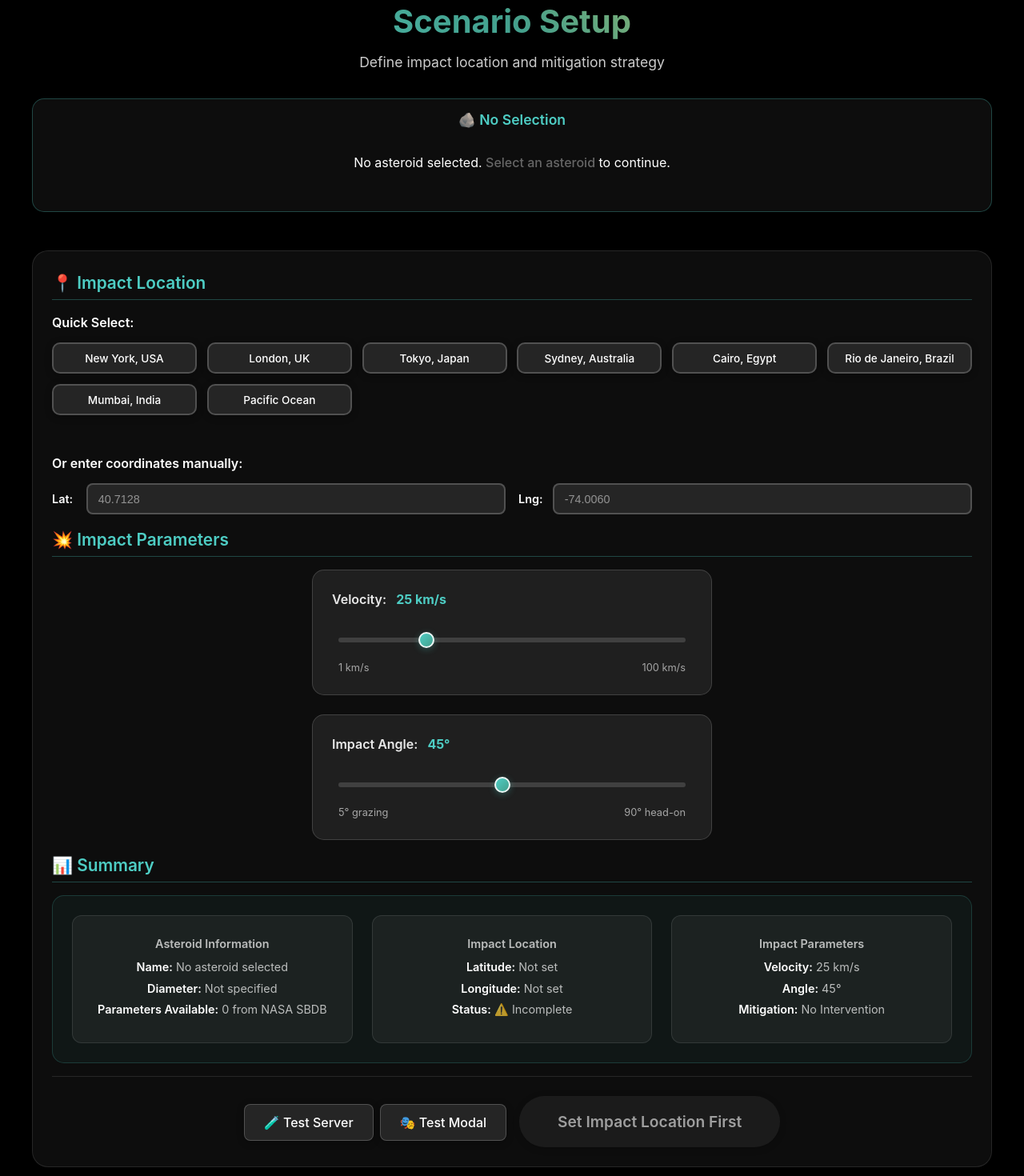
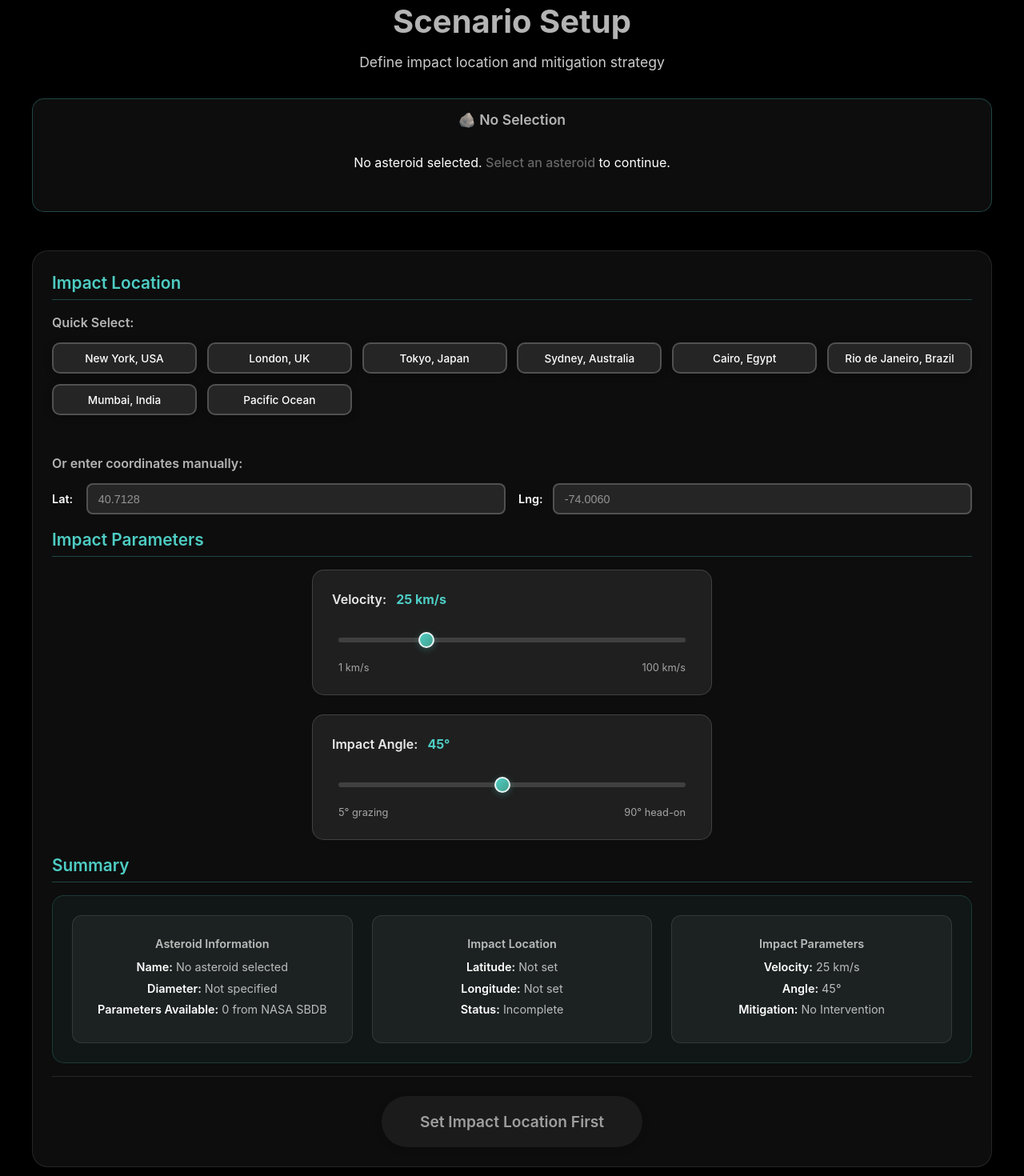
Before and after one commit to Adithya-Venkatraman05/Meteor-Madness-AI-based-Meteor-defletion, a React (Vite) app in the folder client/: page /simulation/scenario-setup in a window 1280 px wide. Shown: the part 120-1590 px from the top of the page at 80% size. Built offline with nearby package versions, Linux system fonts and the light colour scheme.

Commit message:
changes in css

```diff
--- a/client/src/components/HomeScreen.jsx
+++ b/client/src/components/HomeScreen.jsx
@@ -11,8 +11,7 @@ const HomeScreen = () => {
   };
 
   const handleCheckDataClick = () => {
-    // TODO: Navigate to data page when data components are ready
-    console.log('Navigate to Check Data');
+    navigate('/simulation/predefined');
   };
 
   return (
--- a/client/src/components/ScenarioSetup.css
+++ b/client/src/components/ScenarioSetup.css
@@ -50,10 +50,7 @@
   font-size: 2.5rem;
   font-weight: bold;
   margin-bottom: 1rem;
-  background: linear-gradient(45deg, #4ecdc4, #44a08d, #ffcd3c);
-  -webkit-background-clip: text;
-  -webkit-text-fill-color: transparent;
-  background-clip: text;
+  color: #b4b4b4ff;
 }
 
 .scenario-subtitle {
@@ -97,7 +94,7 @@
 }
 
 .asteroid-summary h3 {
-  color: var(--primary-color);
+  color: #b4b4b4ff;
   margin-bottom: 0.5rem;
   font-weight: 600;
 }
@@ -134,10 +131,10 @@
 
 .section-title {
   font-size: 1.5rem;
-  color: var(--primary-color);
+  color: #b4b4b4ff;
   margin-bottom: 1.5rem;
   padding-bottom: 0.5rem;
-  border-bottom: 2px solid rgba(78, 205, 196, 0.3);
+  border-bottom: 2px solid rgba(180, 180, 180, 0.3);
   font-weight: 600;
 }
 
@@ -155,7 +152,7 @@
 
 .quick-locations h4,
 .manual-coordinates h4 {
-  color: var(--text-color);
+  color: #b4b4b4ff;
   margin-bottom: 1rem;
   font-size: 1.1rem;
   font-weight: 600;
@@ -277,7 +274,7 @@
 }
 
 .map-selection h4 {
-  color: var(--text-color);
+  color: #b4b4b4ff;
   margin-bottom: 1rem;
   font-size: 1rem;
   font-weight: 600;
@@ -395,7 +392,7 @@
 }
 
 .strategy-card h4 {
-  color: var(--text-color);
+  color: #b4b4b4ff;
   margin-bottom: 0.75rem;
   font-size: 1.1rem;
   font-weight: 600;
@@ -668,7 +665,7 @@
 .essential-parameters h4,
 .optional-parameters h4,
 .orbital-elements h4 {
-  color: var(--primary-color);
+  color: #b4b4b4ff;
   font-size: 16px;
   font-weight: 600;
   margin-bottom: 16px;
@@ -677,19 +674,10 @@
   gap: 8px;
 }
 
-.essential-parameters h4::before {
-  content: "⭐";
-  font-size: 18px;
-}
-
-.optional-parameters h4::before {
-  content: "🔧";
-  font-size: 18px;
-}
-
+.essential-parameters h4::before,
+.optional-parameters h4::before,
 .orbital-elements h4::before {
-  content: "🌌";
-  font-size: 18px;
+  display: none;
 }
 
 .parameter-card {
@@ -834,7 +822,7 @@
 }
 
 .orbital-elements h4 {
-  color: var(--primary-color);
+  color: #b4b4b4ff;
   margin-bottom: 1rem;
   font-size: 1.1rem;
   font-weight: 600;
@@ -868,7 +856,7 @@
 }
 
 .summary-card h4 {
-  color: var(--primary-color);
+  color: #b4b4b4ff;
   margin-bottom: 0.8rem;
   font-size: 1rem;
   font-weight: 600;
@@ -935,7 +923,7 @@
 
 .modal-header h2 {
   margin: 0;
-  color: var(--primary-color);
+  color: #b4b4b4ff;
   font-size: 1.5rem;
   font-weight: 600;
 }
@@ -985,7 +973,7 @@
 }
 
 .analysis-section h3 {
-  color: var(--primary-color);
+  color: #b4b4b4ff;
   margin-bottom: 1rem;
   font-size: 1.2rem;
   font-weight: 600;
--- a/client/src/components/ScenarioSetup.jsx
+++ b/client/src/components/ScenarioSetup.jsx
@@ -8,25 +8,25 @@ const mitigationStrategies = [
     value: 'none',
     name: 'No Intervention',
     description: 'Observe natural trajectory',
-    icon: '👁️'
+    icon: ''
   },
   {
     value: 'kinetic_impactor',
     name: 'Kinetic Impactor',
     description: 'High-speed spacecraft collision',
-    icon: '🚀'
+    icon: ''
   },
   {
     value: 'gravity_tractor',
     name: 'Gravity Tractor',
     description: 'Gradual gravitational deflection',
-    icon: '🛰️'
+    icon: ''
   },
   {
     value: 'nuclear',
     name: 'Nuclear Deflection',
     description: 'Nuclear device detonation',
-    icon: '💥'
+    icon: ''
   },
   {
     value: 'ion_beam',
@@ -558,57 +558,9 @@ const ScenarioSetup = () => {
     }
   };
 
-  // Test function for debugging
-  const testAPI = async () => {
-    console.log('🧪 Testing API connectivity...');
-    try {
-      const response = await fetch('http://localhost:8001/health');
-      const data = await response.json();
-      console.log('✅ Server is running:', data);
-      alert(`Server Status: ${data.status}`);
-    } catch (error) {
-      console.error('❌ Server connection failed:', error);
-      alert(`Server Error: ${error.message}`);
-    }
-  };
 
-  // Test modal functionality
-  const testModal = () => {
-    console.log('🧪 Testing modal...');
-    const mockResponse = {
-      success: true,
-      impact_analysis: {
-        energy_calculations: {
-          tnt_equivalent: 15.5,
-          kinetic_energy_joules: 6.5e15
-        },
-        impact_mechanics: {
-          impact_type: 'airburst',
-          airburst_altitude_km: 8.5,
-          crater_diameter_m: 0,
-          seismic_magnitude: 7.2
-        }
-      },
-      casualty_analysis: {
-        estimated_casualties: {
-          fatalities: 125000
-        }
-      },
-      analysis_summary: {
-        max_impact_radius_km: 45.2
-      },
-      asteroid_parameters: {
-        calculated_properties: {
-          approach_velocity_ms: 18500,
-          impact_angle_degrees: 45
-        }
-      }
-    };
 
-    setPhysicsResponse(mockResponse);
-    setShowModal(true);
-    console.log('🎉 Mock modal opened');
-  };
+
 
   // Direct analysis function (bypasses form submission)
   const handleDirectAnalysis = async () => {
@@ -670,10 +622,10 @@ const ScenarioSetup = () => {
               <div className="asteroid-info-compact">
                 <div className="data-status-inline">
                   <span><strong>NASA SBDB:</strong> {Object.keys(asteroidParameters).length} params</span>
-                  {selectedAsteroid.success === false && <span style={{color: '#ff6b6b'}}>⚠️ Limited data</span>}
+                  {selectedAsteroid.success === false && <span style={{color: '#ff6b6b'}}>Limited data</span>}
                 </div>
                 {parameterErrors.general && (
-                  <div className="parameter-error">⚠️ {parameterErrors.general}</div>
+                  <div className="parameter-error">{parameterErrors.general}</div>
                 )}
               </div>
             ) : (
@@ -687,7 +639,7 @@ const ScenarioSetup = () => {
         <form onSubmit={handleSubmit} className="scenario-form compact">
           {/* Impact Location */}
           <div className="form-section compact">
-            <h3 className="section-title">📍 Impact Location</h3>
+            <h3 className="section-title">Impact Location</h3>
 
             <div className="location-selection">
               <div className="quick-locations">
@@ -751,7 +703,7 @@ const ScenarioSetup = () => {
           {/* Asteroid Parameters from SBDB */}
           {selectedAsteroid && (
             <div className="form-section compact">
-              <h3 className="section-title">🪨 Asteroid Parameters</h3>
+              <h3 className="section-title"> Asteroid Parameters</h3>
 
               <div className="essential-parameters">
                 <h4>Essential Physical Properties</h4>
@@ -769,7 +721,7 @@ const ScenarioSetup = () => {
                       required
                     />
                     <span className="parameter-status">
-                      {asteroidParameters.diameter ? '✓ From NASA SBDB' : '⚠️ Required - Please enter'}
+                      {asteroidParameters.diameter ? 'From NASA SBDB' : 'Required - Please enter'}
                     </span>
                   </div>
 
@@ -786,7 +738,7 @@ const ScenarioSetup = () => {
                       <option value="ICY">Icy</option>
                     </select>
                     <span className="parameter-status">
-                      {asteroidParameters.geometric_albedo ? '✓ Estimated from albedo' : '🔧 Default selection'}
+                      {asteroidParameters.geometric_albedo ? 'Estimated from albedo' : 'Default selection'}
                     </span>
                   </div>
 
@@ -803,7 +755,7 @@ const ScenarioSetup = () => {
                       className={asteroidParameters.density ? 'prefilled' : 'empty'}
                     />
                     <span className="parameter-status">
-                      {asteroidParameters.density ? '🔧 Based on composition' : '⚪ Will auto-calculate'}
+                      {asteroidParameters.density ? 'Based on composition' : 'Will auto-calculate'}
                     </span>
                   </div>
 
@@ -819,7 +771,7 @@ const ScenarioSetup = () => {
                       className={asteroidParameters.mass ? 'prefilled' : 'empty'}
                     />
                     <span className="parameter-status">
-                      {asteroidParameters.mass ? '🔧 Calculated' : '⚪ Will auto-calculate'}
+                      {asteroidParameters.mass ? 'Calculated' : 'Will auto-calculate'}
                     </span>
                   </div>
                 </div>
@@ -952,7 +904,7 @@ const ScenarioSetup = () => {
             </div>
           )}          {/* Impact Parameters */}
           <div className="form-section compact">
-            <h3 className="section-title">💥 Impact Parameters</h3>
+            <h3 className="section-title">Impact Parameters</h3>
 
             <div className="impact-parameters">
               {/* Velocity Parameter */}
@@ -1005,7 +957,7 @@ const ScenarioSetup = () => {
 
           {/* Simulation Summary */}
           <div className="form-section compact">
-            <h3 className="section-title">📊 Summary</h3>
+            <h3 className="section-title"> Summary</h3>
             <div className="simulation-summary">
               <div className="summary-grid">
                 <div className="summary-card">
@@ -1019,7 +971,7 @@ const ScenarioSetup = () => {
                   <h4>Impact Location</h4>
                   <p><strong>Latitude:</strong> {scenarioData.impact_location.latitude || 'Not set'}</p>
                   <p><strong>Longitude:</strong> {scenarioData.impact_location.longitude || 'Not set'}</p>
-                  <p><strong>Status:</strong> {scenarioData.impact_location.latitude && scenarioData.impact_location.longitude ? '✓ Ready' : '⚠️ Incomplete'}</p>
+                  <p><strong>Status:</strong> {scenarioData.impact_location.latitude && scenarioData.impact_location.longitude ? 'Ready' : 'Incomplete'}</p>
                 </div>
 
                 <div className="summary-card">
@@ -1033,22 +985,8 @@ const ScenarioSetup = () => {
           </div>
 
           <div className="form-actions">
-            <button
-              type="button"
-              onClick={testAPI}
-              className="btn-secondary"
-              style={{marginRight: '0.5rem'}}
-            >
-              🧪 Test Server
-            </button>
-            <button
-              type="button"
-              onClick={testModal}
-              className="btn-secondary"
-              style={{marginRight: '1rem'}}
-            >
-              🎭 Test Modal
-            </button>
+
+
             <button
               type="button"
               onClick={handleDirectAnalysis}
@@ -1064,7 +1002,7 @@ const ScenarioSetup = () => {
             </button>
             {analysisError && (
               <div className="analysis-error">
-                ⚠️ {analysisError}
+                {analysisError}
               </div>
             )}
           </div>
@@ -1075,7 +1013,7 @@ const ScenarioSetup = () => {
           <div className="modal-overlay" onClick={() => setShowModal(false)}>
             <div className="modal-content" onClick={(e) => e.stopPropagation()}>
               <div className="modal-header">
-                <h2>🌍 Impact Analysis Results</h2>
+                <h2> Impact Analysis Results</h2>
                 <button className="modal-close" onClick={() => setShowModal(false)}>×</button>
               </div>
 
@@ -1093,10 +1031,10 @@ const ScenarioSetup = () => {
                   <>
                 {/* Analysis Summary */}
                 <div className="analysis-section">
-                  <h3>📊 Analysis Summary</h3>
+                  <h3> Analysis Summary</h3>
                   <div className="summary-cards">
                     <div className="summary-card energy">
-                      <h4>💥 Impact Energy</h4>
+                      <h4>Impact Energy</h4>
                       <p className="value">{(physicsResponse.impact_analysis?.energy_calculations?.tnt_equivalent_megatons || 0).toFixed(2)} MT</p>
                       <p className="label">TNT Equivalent</p>
                     </div>
@@ -1137,7 +1075,7 @@ const ScenarioSetup = () => {
                 {/* Impact Location */}
                 {physicsResponse.impact_location?.coordinates && (
                   <div className="analysis-section">
-                    <h3>📍 Impact Location</h3>
+                    <h3> Impact Location</h3>
                     <div className="location-info">
                       <p><strong>Coordinates:</strong> {(physicsResponse.impact_location?.coordinates?.latitude || 0).toFixed(4)}°, {(physicsResponse.impact_location?.coordinates?.longitude || 0).toFixed(4)}°</p>
                       <p><strong>Region:</strong> {physicsResponse.impact_location?.coordinates?.region_type}</p>
```
Also changed, not shown: client/src/components/GlobeScreen.css (+7 -14 lines), client/src/components/GlobeScreen.jsx (+3 -29 lines).
